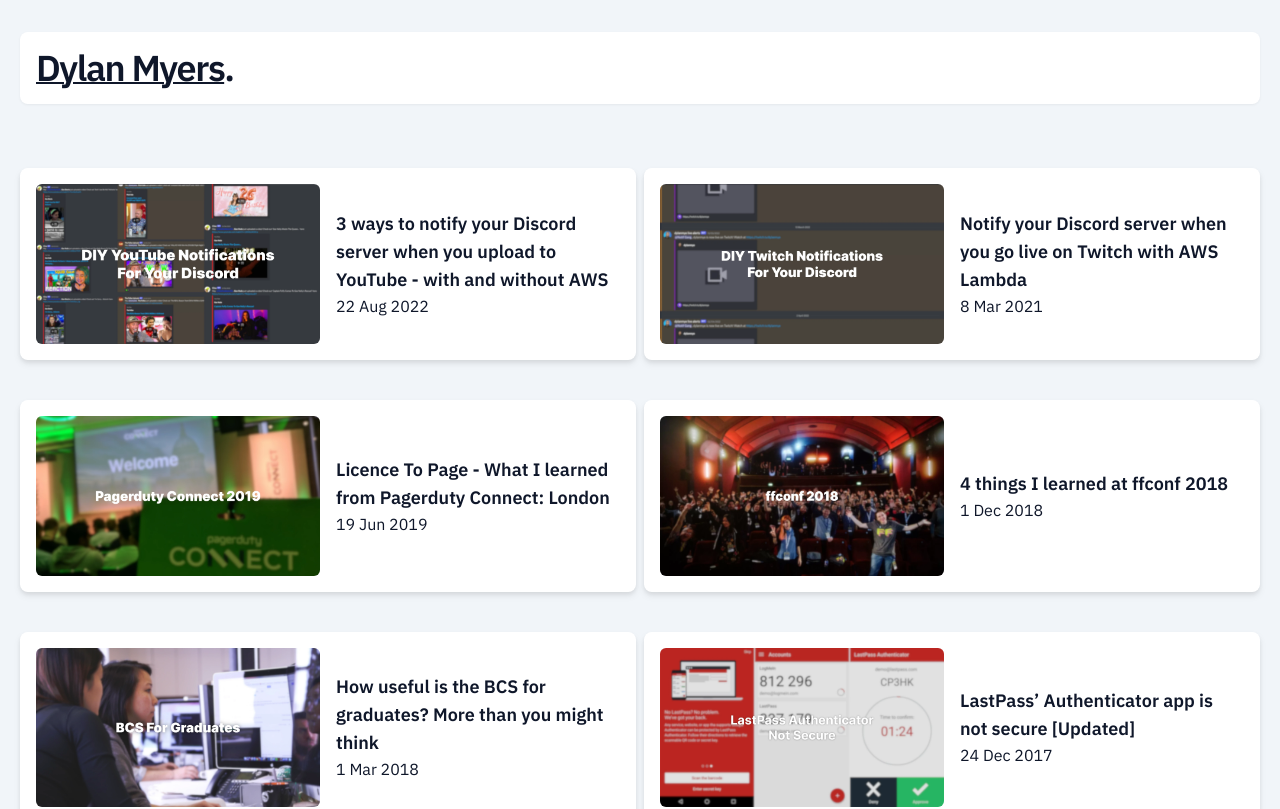
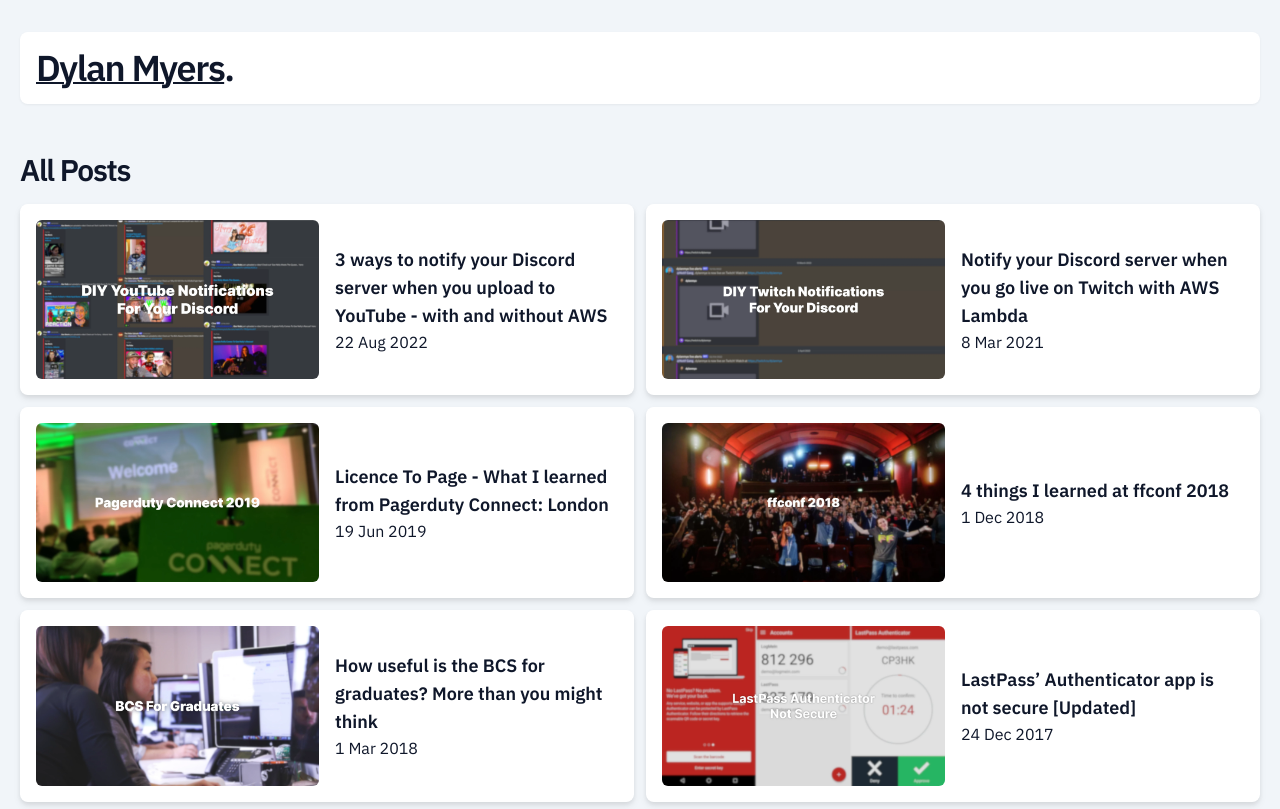
Before and after one commit to dylmye/dylmye.github.io, a Next.js app: page /posts in a window 1280 px wide. Shown: the top 809 px of the page. Built offline with nearby package versions, Linux system fonts and the light colour scheme.

Commit message:
all posts styling

```diff
--- a/components/all-posts-unit.tsx
+++ b/components/all-posts-unit.tsx
@@ -12,7 +12,7 @@ interface AllPostsUnitProps {
 
 const AllPostsUnit = ({ post }: AllPostsUnitProps) => (
   <Link href={`posts/${post.slug}`} className="no-underline">
-    <Card extraClasses="drop-shadow-md hover:drop-shadow-lg">
+    <Card extraClasses="drop-shadow-md hover:drop-shadow-lg" noMargin>
       <div className="flex flex-row items-center">
         {post.coverImage && (
           <div className="flex flex-1">
--- a/components/card.tsx
+++ b/components/card.tsx
@@ -3,11 +3,12 @@ import React from "react";
 interface CardProps {
   children: React.ReactNode;
   extraClasses?: string;
+  noMargin?: boolean;
 }
 
-const Card = ({ children, extraClasses = "" }: CardProps) => (
+const Card = ({ children, extraClasses = "", noMargin = false }: CardProps) => (
   <div
-    className={`bg-white dark:bg-dylan-lightnavy rounded-lg flex flex-col p-4 my-4 ${extraClasses}`}
+    className={`bg-white dark:bg-dylan-lightnavy rounded-lg flex flex-col p-4 ${!noMargin ? "my-4" : ""} ${extraClasses}`}
   >
     {children}
   </div>
--- a/pages/posts/index.tsx
+++ b/pages/posts/index.tsx
@@ -18,10 +18,15 @@ const AllPosts = ({ allPosts }: AllPostsProps) => (
     </Head>
     <Container>
       <Header />
-      <main className="grid grid-flow-row gap-2 grid-cols-1 md:grid-cols-2">
-        {allPosts.map(p => (
-          <AllPostsUnit key={`allposts-post-${p.slug}`} post={p} />
-        ))}
+      <main>
+        <h3 className="text-xl md:text-3xl font-bold tracking-tight md:tracking-tighter leading-tight mb-4">
+          All Posts
+        </h3>
+        <div className="grid grid-flow-row gap-3 grid-cols-1 md:grid-cols-2">
+          {allPosts.map((p) => (
+            <AllPostsUnit key={`allposts-post-${p.slug}`} post={p} />
+          ))}
+        </div>
       </main>
     </Container>
   </Layout>
```
